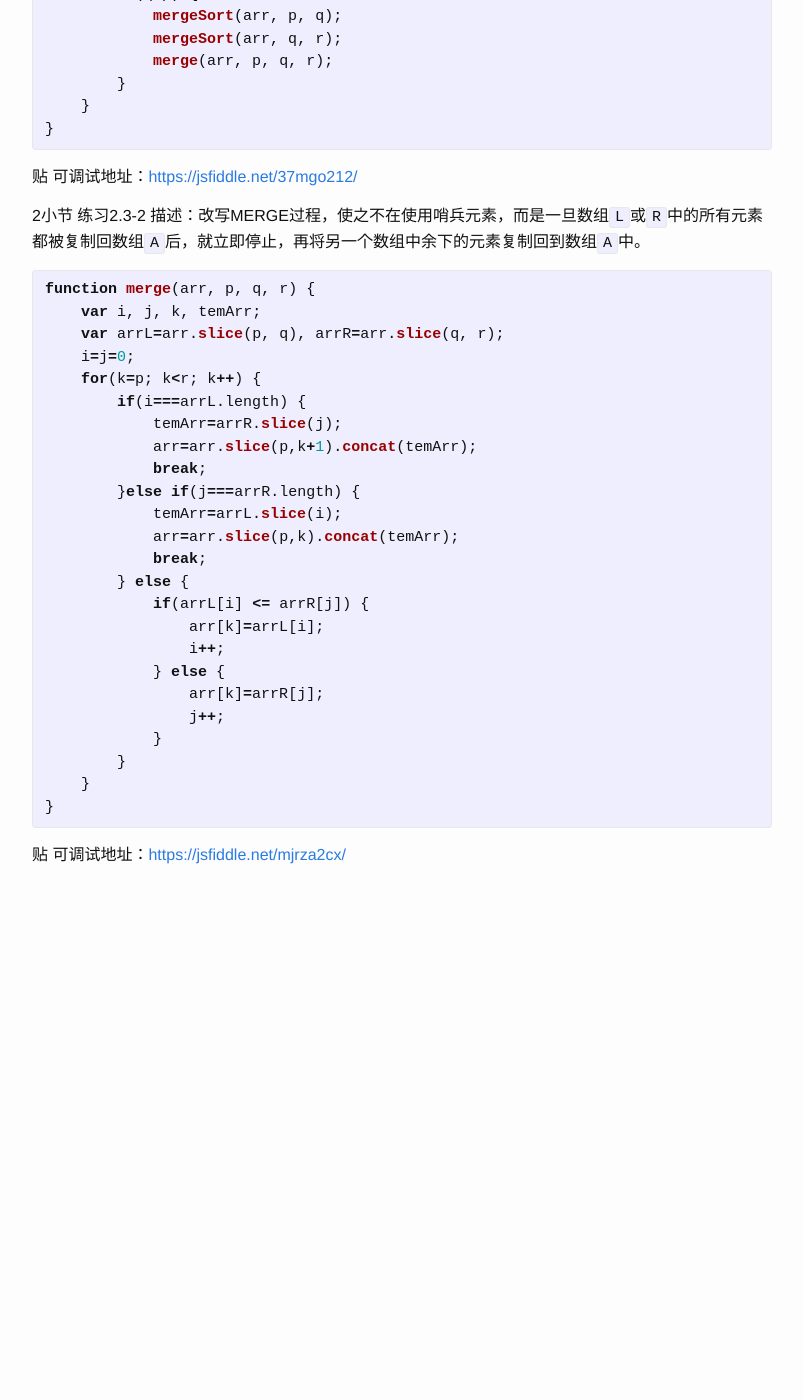
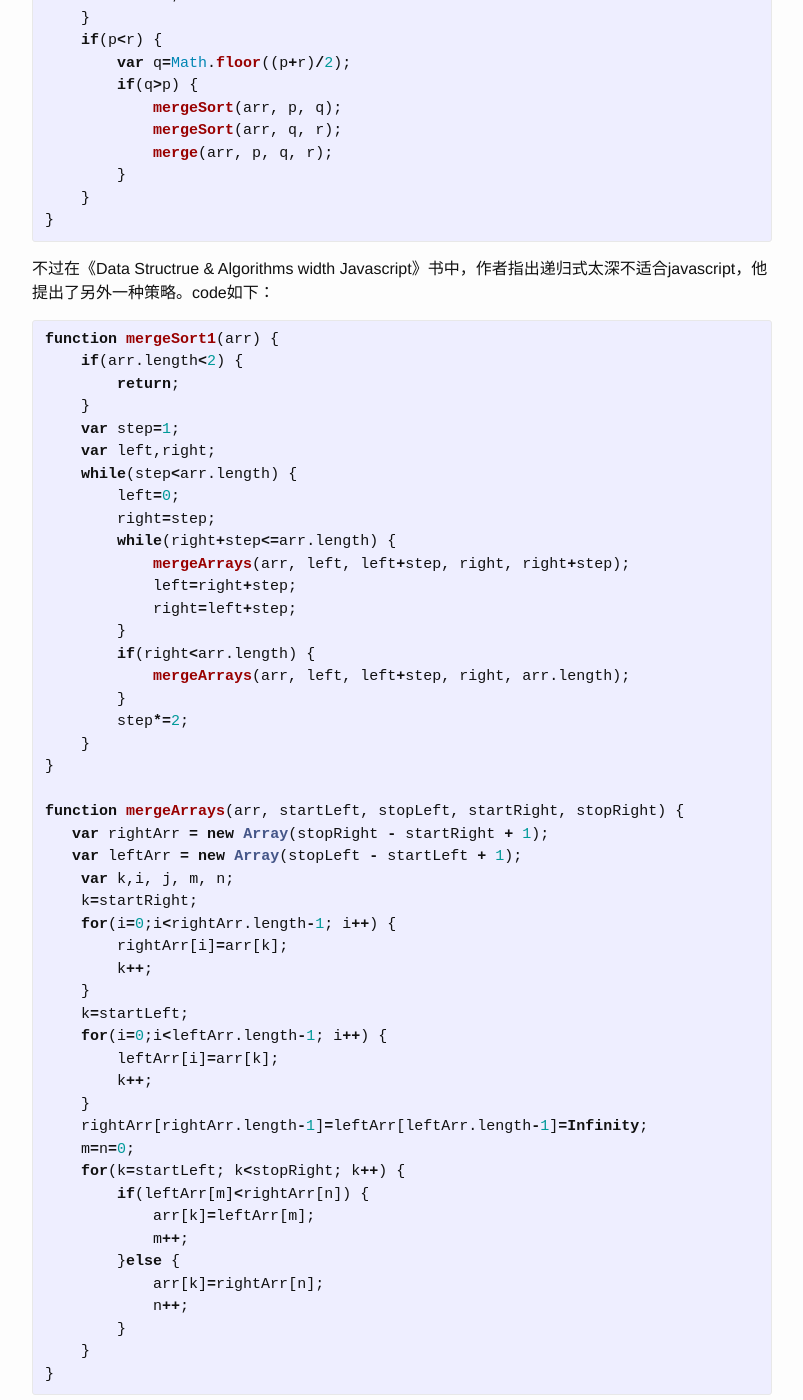
Before and after one commit to Lingsa/sundayBlog, a Jekyll site: the page built from _posts/2016-02-17-merge-sort.markdown, in a window 1280 px wide and 1400 px high, scrolled down 789 px. Shown: the whole window, without its empty margins (238-1041 px from the left). Built offline with Jekyll 4.4.1, drawn with Linux system fonts in a browser that asks for light colours; before the commit the page ends 1716 px from its top, so only the background shows below that; some of the changed text lies outside the part shown.

Commit message:
合并排序更新

```diff
--- a/_posts/2016-02-17-merge-sort.markdown
+++ b/_posts/2016-02-17-merge-sort.markdown
@@ -2,11 +2,11 @@
 layout: post
 title: "《算法导论》第二章---合并排序"
 date: 2016-02-17 13:34:55
-info: 用JavaScript 实现 合并排序（分治法）
+info: 用JavaScript 实现 合并(归并)排序（分治法）
 categories: articles
 ---
 
-用JavaScript 实现依据分之法则的合并排序算法
+合并排序又称为归并排序，是高级算法之一。在《算法导论》这本书中此排序算法使用了递归地方式，code如下：
 
 {% highlight javascript %}
 
@@ -29,6 +29,9 @@ function merge(arr, p, q, r) {
 
 {% highlight javascript %}
 function mergeSort(arr, p, r) {
+    if(arr.length<2) {
+        return;
+    }
     if(p<r) {
         var q=Math.floor((p+r)/2);
         if(q>p) {
@@ -39,6 +42,76 @@ function mergeSort(arr, p, r) {
     }
 }
 
+{% endhighlight %}
+
+不过在《Data Structrue & Algorithms width Javascript》书中，作者指出递归式太深不适合javascript，他提出了另外一种策略。code如下：
+
+{% highlight javascript %}
+function mergeSort1(arr) {
+    if(arr.length<2) {
+        return;
+    }
+    var step=1;
+    var left,right;
+    while(step<arr.length) {
+        left=0;
+        right=step;
+        while(right+step<=arr.length) {
+            mergeArrays(arr, left, left+step, right, right+step);
+            left=right+step;
+            right=left+step;
+        }
+        if(right<arr.length) {
+            mergeArrays(arr, left, left+step, right, arr.length);
+        }
+        step*=2;
+    }
+}
+
+function mergeArrays(arr, startLeft, stopLeft, startRight, stopRight) {
+   var rightArr = new Array(stopRight - startRight + 1);
+   var leftArr = new Array(stopLeft - startLeft + 1);
+    var k,i, j, m, n;
+    k=startRight;
+    for(i=0;i<rightArr.length-1; i++) {
+        rightArr[i]=arr[k];
+        k++;
+    }
+    k=startLeft;
+    for(i=0;i<leftArr.length-1; i++) {
+        leftArr[i]=arr[k];
+        k++;
+    }
+    rightArr[rightArr.length-1]=leftArr[leftArr.length-1]=Infinity;
+    m=n=0;
+    for(k=startLeft; k<stopRight; k++) {
+        if(leftArr[m]<rightArr[n]) {
+            arr[k]=leftArr[m];
+            m++;
+        }else {
+            arr[k]=rightArr[n];
+            n++;
+        }
+    }
+}
+
+{% endhighlight %}
+
+关于它们在执行时间上的差异，可以用以下的计时code了解下，在此次案例下可以看到迭代式合并排序算法`mergeSort1`略胜递归式排序算法`mergeSort`
+
+{% highlight javascript %}
+var testArr=[];
+setDate(testArr,100000);
+var time1=Date.now();
+mergeSort1(testArr );
+var time2=Date.now();
+alert("迭代式归并排序消耗时间为："+(time2-time1)+'ms');
+testArr.length=0;
+setDate(testArr,100000);
+time1=Date.now();
+mergeSort(testArr);
+time2=Date.now();
+alert("递归式归并排序消耗时间为："+(time2-time1)+'ms');
 {% endhighlight %}
 
 贴 可调试地址：<a href="https://jsfiddle.net/37mgo212/" target="_blank">https://jsfiddle.net/37mgo212/</a>
```
Also changed, not shown: js/algorithm.js (+48 -0 lines).
